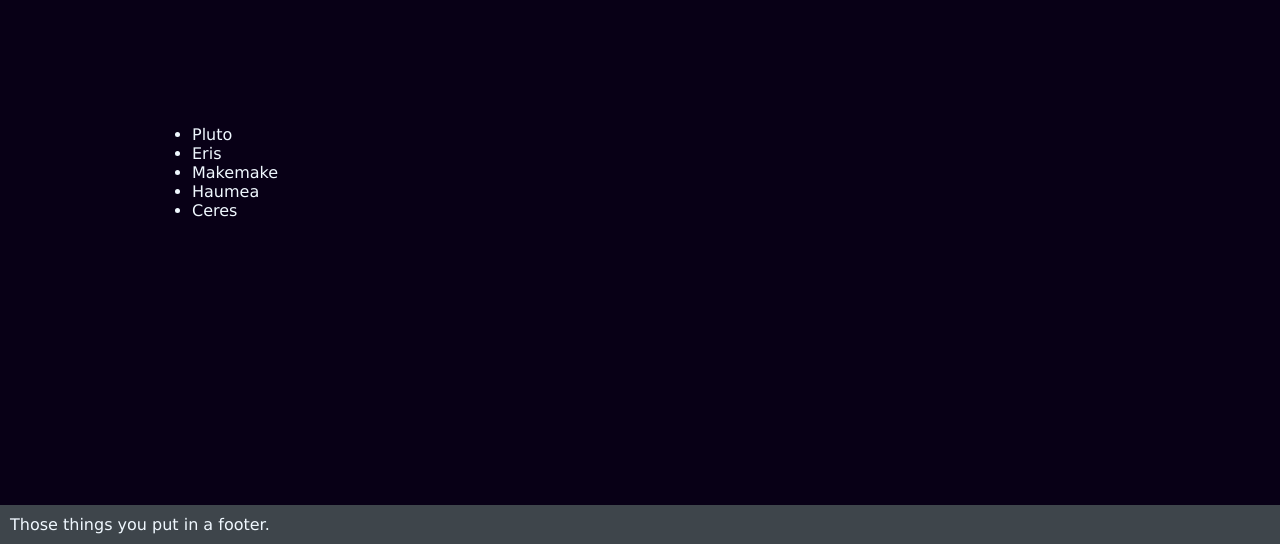
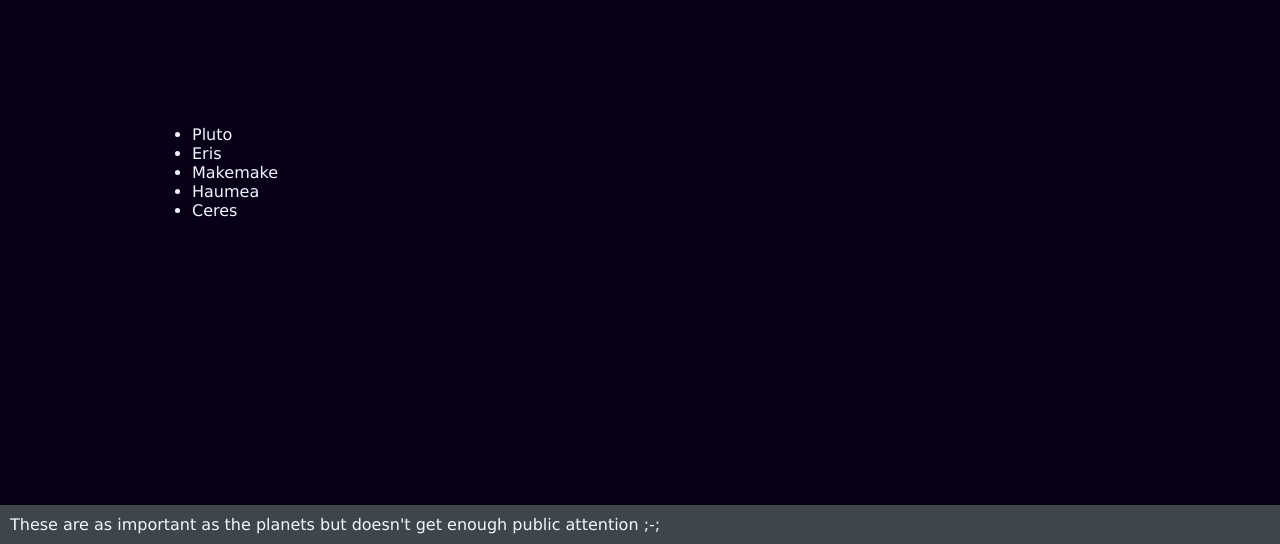
Before and after one commit to Fellemi/Eris, a plain HTML site: page html/dwarfplanets.html in a window 1280 px wide. Shown: the part 256-800 px from the top of the page. Drawn offline with Linux system fonts and the light colour scheme.

Commit message:
change the footer in dwarfplanets

```diff
--- a/html/dwarfplanets.html
+++ b/html/dwarfplanets.html
@@ -33,7 +33,7 @@
         </div>
     </main>
     <footer>
-        <p>Those things you put in a footer.</p>
+        <p>These are as important as the planets but doesn't get enough public attention ;-;</p>
     </footer>
 </body>
 </html>
```
